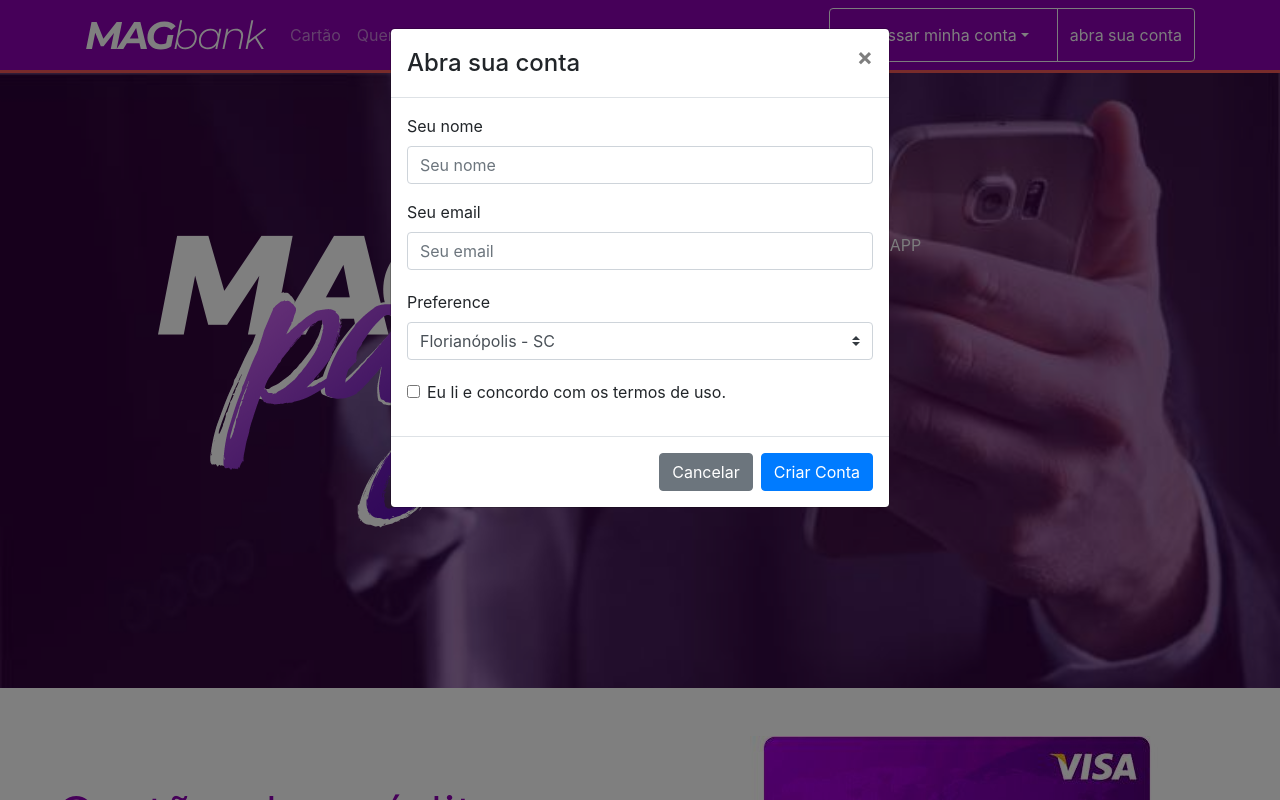
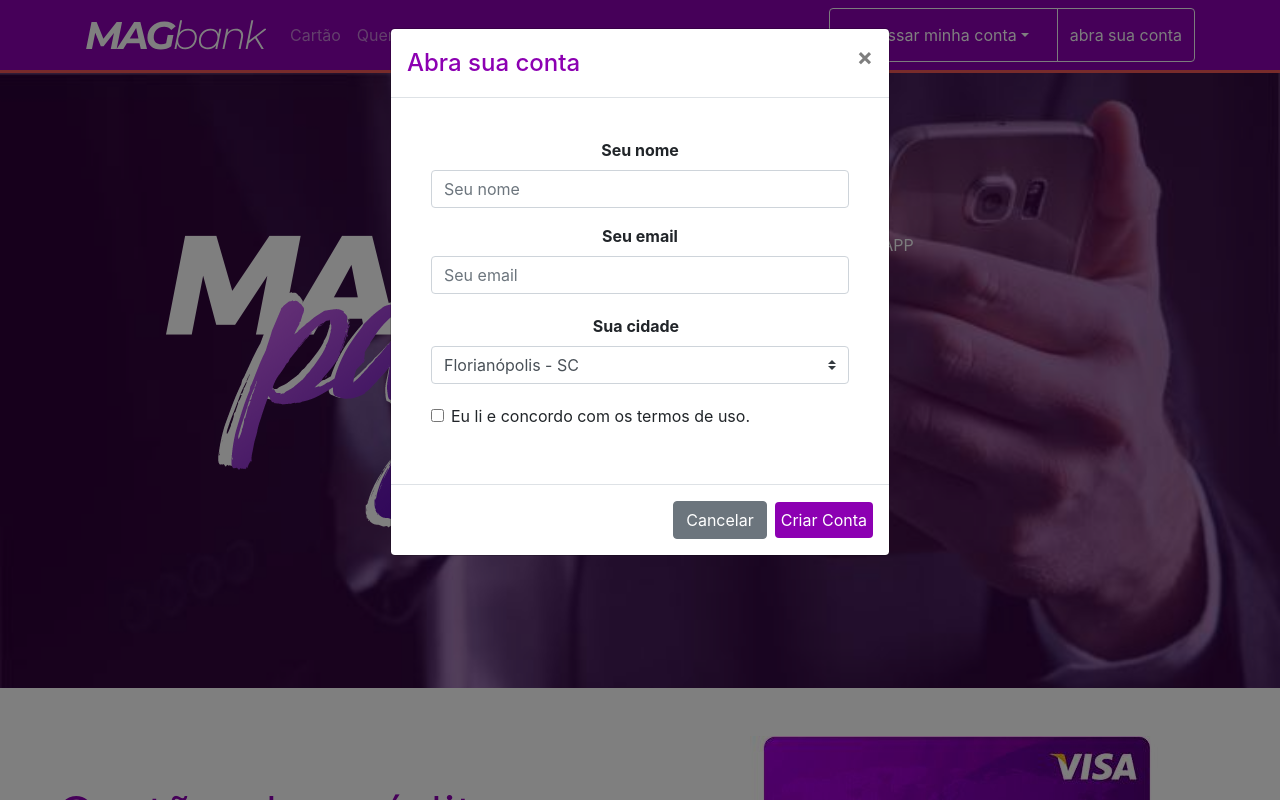
Before and after one commit to bricio123/Magbank__Project-class, a React (Create React App) app: page / in a window 1280 px wide. Both pictures are taken after a click on the button "abra sua conta". Shown: the top 800 px of the page. Built offline with nearby package versions, Linux system fonts and the light colour scheme; the HTML template or start-up script is replaced by a standard one.

Commit message:
feat(open your account)

```diff
--- a/src/App.js
+++ b/src/App.js
@@ -1,24 +1,24 @@
-import React, { useState } from 'react';
-import Navbar from './components/Navbar';
-import Hero from './components/Hero';
-import CreditCard from './components/CreditCard';
-import CardList from './components/CardList';
-import CenteredButton from './components/CenteredButton';
-import Institutional from './components/Institutional';
-import Faq from './components/Faq';
-import Footer from './components/Footer';
-import AccountModal from './components/AccountModal';
-import './App.scss';
+import React, { useState } from "react";
+import Navbar from "./components/Navbar";
+import CreditCard from "./components/CreditCard";
+import CardList from "./components/CardList";
+import CenteredButton from "./components/CenteredButton";
+import HeroButton from "./components/Hero";
+import Institutional from "./components/Institutional";
+import Faq from "./components/Faq";
+import Footer from "./components/Footer";
+import AccountModal from "./components/AccountModal";
+import "./App.scss";
 
-import posts from './data/posts';
+import posts from "./data/posts";
 
 const App = () => {
   const [showModal, setShowModal] = useState(false);
 
   return (
-    <div className='App'>
+    <div className="App">
       <Navbar handleCreateAcc={() => setShowModal(true)} />
-      <Hero />
+      <HeroButton onClick={() => setShowModal(true)}>Abra sua conta</HeroButton>
 
       <CreditCard />
       <CardList posts={posts} />
--- a/src/_variables.scss
+++ b/src/_variables.scss
@@ -2,3 +2,4 @@ $color-primary: #8c00b2;
 $color-secondary: #f05656;
 $color-faq-background: #443a50;
 $color-faq-header: #3b2e4a;
+$color-white:#fff;
--- a/src/components/AccountModal.js
+++ b/src/components/AccountModal.js
@@ -1,33 +1,37 @@
 import React from 'react';
 import { Modal, Form, Button } from 'react-bootstrap';
 
+import '../components/AccountModal.scss';
+
 const AccountModal = ({ show, handleClose }) => (
-  <Modal show={show} onHide={handleClose}>
-    <Modal.Header closeButton>
+  <Modal show={show} onHide={handleClose} className='Form__account'>
+    <Modal.Header closeButton className='prop_color__text'>
       <Modal.Title>Abra sua conta</Modal.Title>
     </Modal.Header>
     <Modal.Body>
-      <Form>
-        <Form.Group controlId='formBasicName'>
-          <Form.Label>Seu nome</Form.Label>
-          <Form.Control type='text' placeholder='Seu nome' />
+      <Form className='p-4'>
+        <Form.Group controlId='formBasicName' className='text-center' >
+          <Form.Label className='font-weight-bold'>Seu nome </Form.Label>
+          <Form.Control type='text' placeholder='Seu nome' required className='form__inputs' />
         </Form.Group>
 
-        <Form.Group controlId='formBasicEmail'>
-          <Form.Label>Seu email</Form.Label>
-          <Form.Control type='email' placeholder='Seu email' />
+        <Form.Group controlId='formBasicEmail' className='text-center'  >
+          <Form.Label className='font-weight-bold'>Seu email</Form.Label>
+          <Form.Control type='email' placeholder='Seu email' className='form__inputs'/>
         </Form.Group>
 
-        <Form.Group controlId='formCity'>
-          <Form.Label className='my-1 mr-2' htmlFor='formCitySelect'>
-            Preference
+        <Form.Group controlId='formCity' className='text-center'  >
+          <Form.Label className='my-1 mr-2 font-weight-bold' htmlFor='formCitySelect'>
+            Sua cidade
           </Form.Label>
+
           <Form.Control
             as='select'
-            className='my-1 mr-sm-2'
+            className='my-1 mr-sm-2 form__inputs'
             id='formCitySelect'
             custom
           >
+
             <option value='0'>Florianópolis - SC</option>
             <option value='1'>Curitiba - PR</option>
             <option value='2'>São Paulo - SP</option>
@@ -47,9 +51,9 @@ const AccountModal = ({ show, handleClose }) => (
       <Button variant='secondary' onClick={handleClose}>
         Cancelar
       </Button>
-      <Button variant='primary' onClick={handleClose}>
+      <button onClick={handleClose} className='button_color' >
         Criar Conta
-      </Button>
+      </button>
     </Modal.Footer>
   </Modal>
 );
--- /dev/null
+++ b/src/components/AccountModal.scss
@@ -0,0 +1,36 @@
+@import "../variables";
+
+.button_color{
+   padding: 0.375rem;
+   border-radius: 0.25rem;
+   border: unset;
+   color: $color-white;
+   font-size: 1rem;
+}
+.Form__account {
+  animation-name: fade;
+  animation-duration: 1s;
+}
+.prop_color__text {
+  color: $color_primary;
+  font-size: 24px;
+  font-weight: 500;
+  font-family: "Roboto" sans-serif;
+}
+.btn-primary{
+    background-color: none;
+    border-color: unset !important;
+}
+.button_color{
+    background: $color_primary !important;
+}
+@keyframes fade {
+  from {
+    opacity: 0;
+    transform: scale(0.2);
+  }
+  to {
+    opacity: 1;
+    transform: scale(1);
+  }
+}
--- a/src/components/CenteredButton.js
+++ b/src/components/CenteredButton.js
@@ -1,7 +1,7 @@
 import React from 'react';
 import { Container, Row, Button } from 'react-bootstrap';
 
-const CenteredButton = ({ children, onClick }) => (
+const CenteredButton = ({onClick,children }) => (
   <Container>
     <Row className='d-flex justify-content-center'>
       <Button
@@ -10,7 +10,7 @@ const CenteredButton = ({ children, onClick }) => (
         size='lg'
         onClick={onClick}
       >
-        {children}
+        {children }
       </Button>
     </Row>
   </Container>
--- a/src/components/Hero.js
+++ b/src/components/Hero.js
@@ -1,19 +1,22 @@
-import React from 'react';
-import { Row, Col, Jumbotron, Button, Image } from 'react-bootstrap';
-import logo from '../assets/logo__magic-pay--mobile.png';
-import logoDesktop from '../assets/logo__magic-pay.png';
-import './Hero.scss';
+import React from "react";
+import { Row, Col, Jumbotron, Button, Image } from "react-bootstrap";
+import logo from "../assets/logo__magic-pay--mobile.png";
+import logoDesktop from "../assets/logo__magic-pay.png";
+import "./Hero.scss";
 
-const Hero = () => (
-  <Jumbotron className='text-center text-light hero' fluid>
-    <Row className='my-lg-5'>
-      <Col lg className='text-lg-right my-lg-5'>
-        <Image className='d-lg-none' src={logo} />
-        <Image className='d-none d-lg-inline-block' src={logoDesktop} />
+const Hero = ({onClick, children }) => (
+  //No componente Row depois do Jumbotron foi tirado a margem do lado direito com a classe utilitária
+  <Jumbotron className="text-center text-light hero" fluid>
+    <Row className="my-lg-5 mr-0">
+      <Col lg className="text-lg-right my-lg-5">
+        <Image className="d-lg-none" src={logo} />
+        <Image className="d-none d-lg-inline-block" src={logoDesktop} />
       </Col>
-      <Col lg className='text-lg-left my-lg-5'>
+      <Col lg className="text-lg-left my-lg-5 p-0">
         <p>Pague suas contas pelo nosso APP</p>
-        <Button variant='outline-light'>Abra sua conta</Button>
+        <Button variant="outline-light" onClick={onClick}>
+        {children }
+        </Button>
       </Col>
     </Row>
   </Jumbotron>
```
